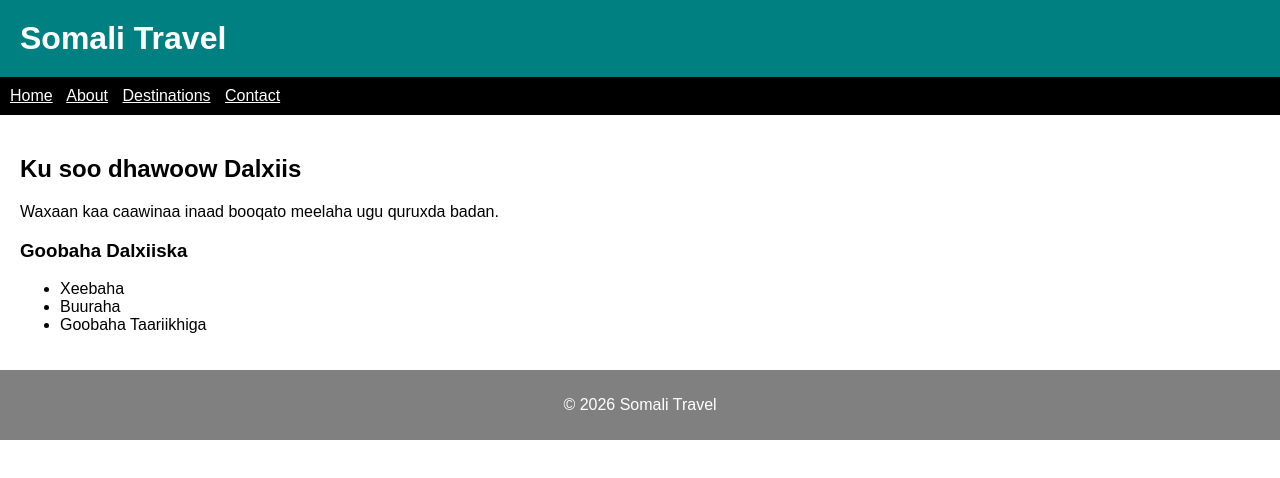
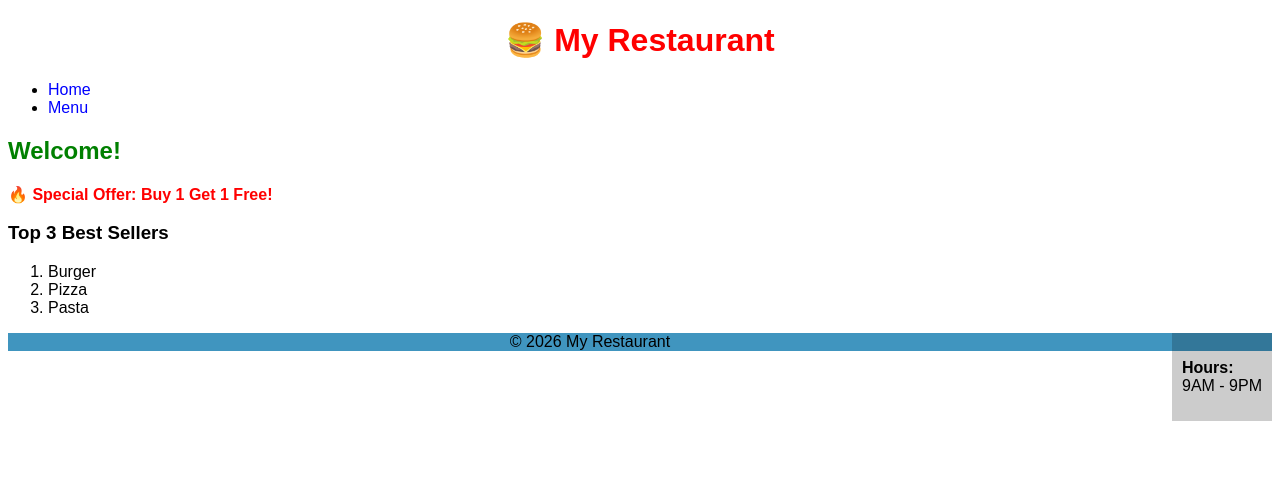
Before and after one commit to sihamhilowle8-cloud/Assment-1, a plain HTML site: page index.html in a window 1280 px wide. Drawn offline with Linux system fonts and the light colour scheme.

Commit message:
Add files via upload

```diff
--- a/index.html
+++ b/index.html
@@ -1,36 +1,77 @@
 <!DOCTYPE html>
 <html>
 <head>
-  <title>Travel Home</title>
+<title>My Restaurant</title>
+
+<style>
+/* Universal selector */
+* {
+  font-family: Arial;
+}
+
+/* ID selector */
+#logo {
+  color: red;
+  text-align: center;
+}
+
+/* Class selector */
+.special {
+  color: rgb(255, 0, 0);
+  font-weight: bold;
+}
+
+/* Descendant selector */
+nav a {
+  text-decoration: none;
+  color: blue;
+}
+
+footer {
+  background-color: hsl(200, 50%, 50%);
+  text-align: center;
+}
+</style>
+
 </head>
 
-<body style="font-family: Arial; margin:0;">
+<body>
 
-<header style="background:teal; color:white; padding:20px;">
-  <h1 style="margin:0;">Somali Travel</h1>
+<header>
+<h1 id="logo">🍔 My Restaurant</h1>
 </header>
 
-<nav style="background:black; padding:10px;">
-  <a href="index.html" style="color:white; margin-right:10px;">Home</a>
-  <a href="about.html" style="color:white; margin-right:10px;">About</a>
-  <a href="services.html" style="color:white; margin-right:10px;">Destinations</a>
-  <a href="contact.html" style="color:white;">Contact</a>
+<nav>
+<ul>
+<li><a href="index.html">Home</a></li>
+<li><a href="menu.html">Menu</a></li>
+</ul>
 </nav>
 
-<main style="padding:20px;">
-  <h2>Ku soo dhawoow Dalxiis</h2>
-  <p>Waxaan kaa caawinaa inaad booqato meelaha ugu quruxda badan.</p>
+<main>
 
-  <h3>Goobaha Dalxiiska</h3>
-  <ul>
-    <li>Xeebaha</li>
-    <li>Buuraha</li>
-    <li>Goobaha Taariikhiga</li>
-  </ul>
+<h2 style="color: green;">Welcome!</h2>
+
+<div class="special">
+<p>🔥 Special Offer: Buy 1 Get 1 Free!</p>
+</div>
+
+<h3>Top 3 Best Sellers</h3>
+<ol>
+<li>Burger</li>
+<li>Pizza</li>
+<li>Pasta</li>
+</ol>
+
+<div style="float:right; background-color: rgba(0,0,0,0.2); padding:10px;">
+<p><b>Hours:</b><br> 9AM - 9PM</p>
+</div>
+
 </main>
 
-<footer style="background:gray; color:white; text-align:center; padding:10px;">
-  <p>© 2026 Somali Travel</p>
+<footer>
+<p>© 2026 My Restaurant</p>
 </footer>
 
 </body>
+</html>
```
Also changed, not shown: menu.html (added, +42 -0 lines), 1 other file.
